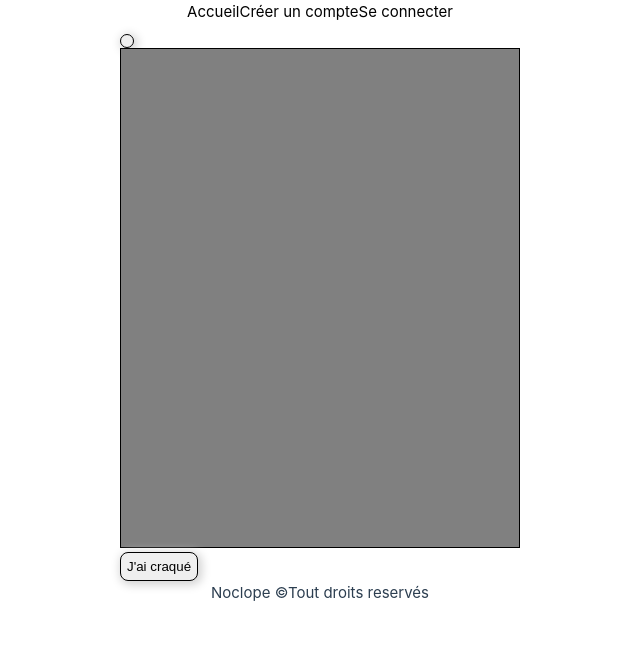
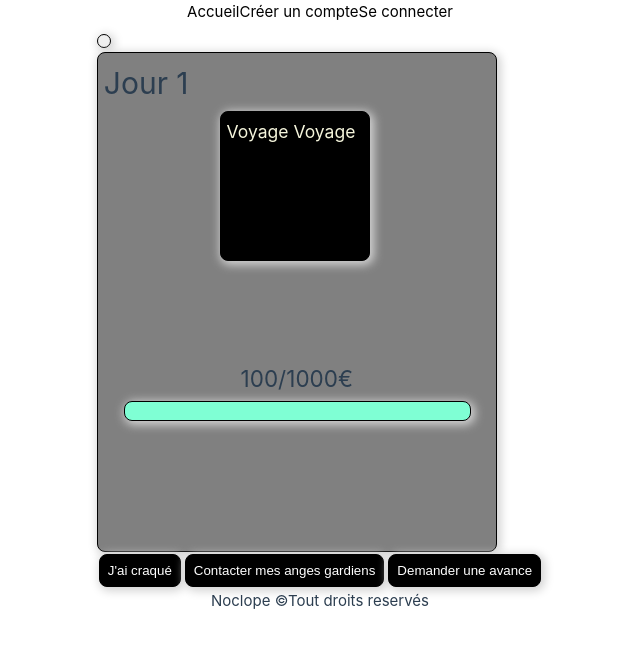
Before and after one commit to NicolasTamareg/projectnoclope, a Vue app in the folder vuejs/noclopefront/: page /profil in a window 1280 px wide. Shown: the top 648 px of the page, without its empty margins (320-960 px from the left). Built offline with nearby package versions, Linux system fonts and the light colour scheme; no server answers.

Commit message:
button links

```diff
--- a/vuejs/noclopefront/src/assets/main.css
+++ b/vuejs/noclopefront/src/assets/main.css
@@ -61,6 +61,7 @@ input[type="submit"] {
   background-color: black;
   color: white;
   padding: 8px;
+  margin: 2px;
 }
 
 a{
--- a/vuejs/noclopefront/src/views/AvanceView.vue
+++ b/vuejs/noclopefront/src/views/AvanceView.vue
@@ -2,7 +2,7 @@
 
 
 <h2>Demande d'avance sur cagnotte</h2>
-<form action="">
+<form action="/profil">
 <p>Bonjour, je souhaiterais retirer une avance de:
 
     <select name="" id="">
--- a/vuejs/noclopefront/src/views/LoginView.vue
+++ b/vuejs/noclopefront/src/views/LoginView.vue
@@ -58,7 +58,7 @@ export default {
 
 <template>
   <div class="arround">
-      <h2>Bonjour</h2>
+      <h1>Connexion</h1>
     <!-- Formulaire de login -->
     <form @submit.prevent="login" class="form-style">
         <input
--- a/vuejs/noclopefront/src/views/ProfilView.vue
+++ b/vuejs/noclopefront/src/views/ProfilView.vue
@@ -49,16 +49,30 @@ export default {
 </script>
 
 <template>
+
+
+
+
   <div class="card">
     <button @click="modifierProfil" id="inputModifierProfil">
-      <i class="fa-solid fa-sun"></i>
     </button>
     <ProfilPage :profile="userList" v-if="showModifierProfil" />
     <p>{{ userList.firstname }}</p>
     <p>{{ userList.lastname }}</p>
 
-    <div class="objectif"></div>
-    <a href="/craquer"><button>J'ai craqué</button></a>
+    <div class="objectif">
+      <h1>Jour 1</h1>
+      <div class="voyage">
+<h3>Voyage Voyage</h3>
+      </div>
+      <div class="separe"></div>
+      <h2>100/1000€</h2>
+      <div class="progression">
+      </div>
+    </div>
+    <a href="/craquer"><input type="submit" value="J'ai craqué"></a>
+    <a href="/ange"><input type="submit" value="Contacter mes anges gardiens"></a>
+    <a href="/avance"><input type="submit" value="Demander une avance"></a>
   </div>
 </template>
 
@@ -69,5 +83,42 @@ export default {
   height: 500px;
   width: 400px;
   background-color: grey;
+  margin-top: 0.25rem;
+  padding: 6px;
+  border-radius: 8px;
+  border: 1px solid black;
+  box-shadow: 2px 2px 10px 2px lightgray;
 }
+.voyage{
+  margin-left: 30%;
+  margin-top: 20%;
+  height: 150px;
+  width: 150px;
+  background-color: black;
+  color: beige;
+  margin-top: 0.25rem;
+  padding: 6px;
+  border-radius: 8px;
+  border: 1px solid black;
+  box-shadow: 2px 2px 10px 2px lightgray;
+}
+.progression{
+  height: 20px;
+  width: 90%;
+  background-color: aquamarine;
+  margin-left: 20px;
+  margin-top: 0.25rem;
+  padding: 6px;
+  border-radius: 8px;
+  border: 1px solid black;
+  box-shadow: 2px 2px 10px 2px lightgray;
+}
+h2{
+  text-align: center;
+}
+.separe{
+  height: 100px;
+}
+
+
 </style>
--- a/vuejs/noclopefront/src/views/RegisterView.vue
+++ b/vuejs/noclopefront/src/views/RegisterView.vue
@@ -66,7 +66,7 @@ export default {
         <input
           type="email"
           id="emailInput"
-          placeholder="Email"
+          placeholder="Email@test.com"
           v-model="email"
           required
         />
```
